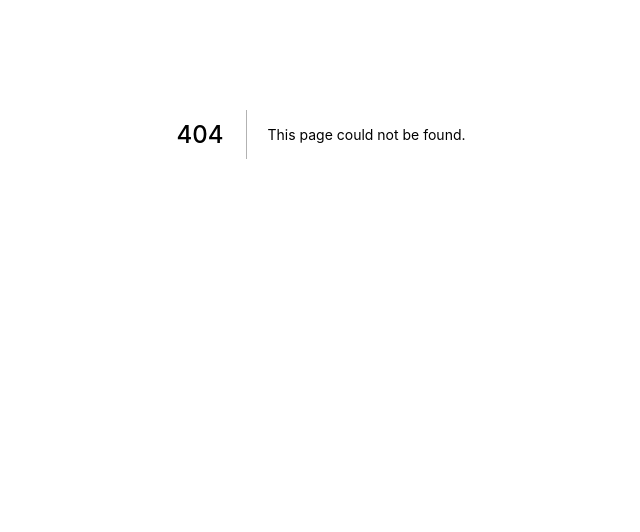
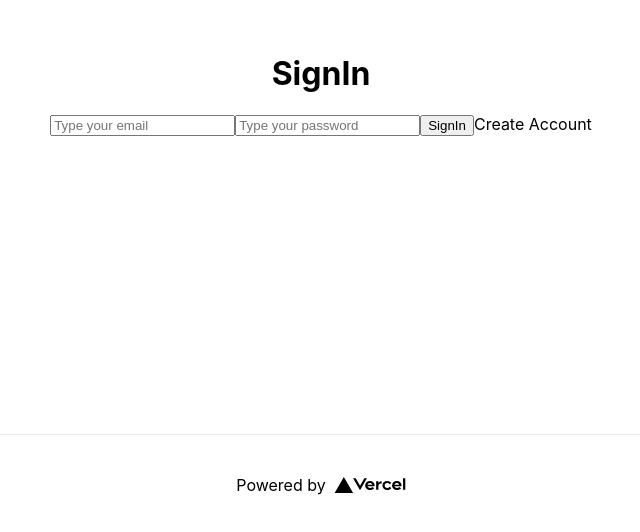
Before and after one commit to gcmatheusj/authority, a Next.js app: page /signin in a window 1280 px wide. Before the commit this address had no page. Shown: the part 266-798 px from the top of the page, without its empty margins (319-959 px from the left). Built offline with nearby package versions, Linux system fonts and the light colour scheme.

Commit message:
feat: add signin screen

```diff
--- /dev/null
+++ b/pages/signin.tsx
@@ -0,0 +1,85 @@
+import { FormEvent, useState } from 'react'
+import Head from 'next/head'
+import Link from 'next/link'
+import Image from 'next/image'
+
+import { useAuth } from 'hooks/useAuth'
+
+import styles from 'styles/Home.module.css'
+
+import { AlertState } from 'pages'
+
+export default function SignIn() {
+  const { handleSignIn } = useAuth()
+
+  const [email, setEmail] = useState('')
+  const [password, setPassword] = useState('')
+  const [alert, setAlert] = useState<AlertState | undefined>()
+
+  const onSubmit = async (e: FormEvent) => {
+    e.preventDefault()
+
+    setAlert(undefined)
+
+    try {
+      await handleSignIn({
+        email,
+        password
+      })
+    } catch (error) {
+      setAlert({
+        type: 'error',
+        message: error.response.data.error
+      })
+    }
+  }
+
+  return (
+    <div className={styles.container}>
+      <Head>
+        <title>Authority - SignIn</title>
+        <link rel="icon" href="/favicon.ico" />
+      </Head>
+
+      <main className={styles.main}>
+        <h1>SignIn</h1>
+
+        {alert && <span>{alert.message}</span>}
+
+        <form onSubmit={onSubmit}>
+          <input
+            placeholder="Type your email"
+            type="email"
+            name="email"
+            value={email}
+            onChange={(e) => setEmail(e.target.value)}
+          />
+
+          <input
+            placeholder="Type your password"
+            type="password"
+            name="password"
+            value={password}
+            onChange={(e) => setPassword(e.target.value)}
+          />
+
+          <button type="submit">SignIn</button>
+          <Link href="/">Create Account</Link>
+        </form>
+      </main>
+
+      <footer className={styles.footer}>
+        <a
+          href="https://vercel.com?utm_source=create-next-app&utm_medium=default-template&utm_campaign=create-next-app"
+          target="_blank"
+          rel="noopener noreferrer"
+        >
+          Powered by{' '}
+          <span className={styles.logo}>
+            <Image src="/vercel.svg" alt="Vercel Logo" width={72} height={16} />
+          </span>
+        </a>
+      </footer>
+    </div>
+  )
+}
```
